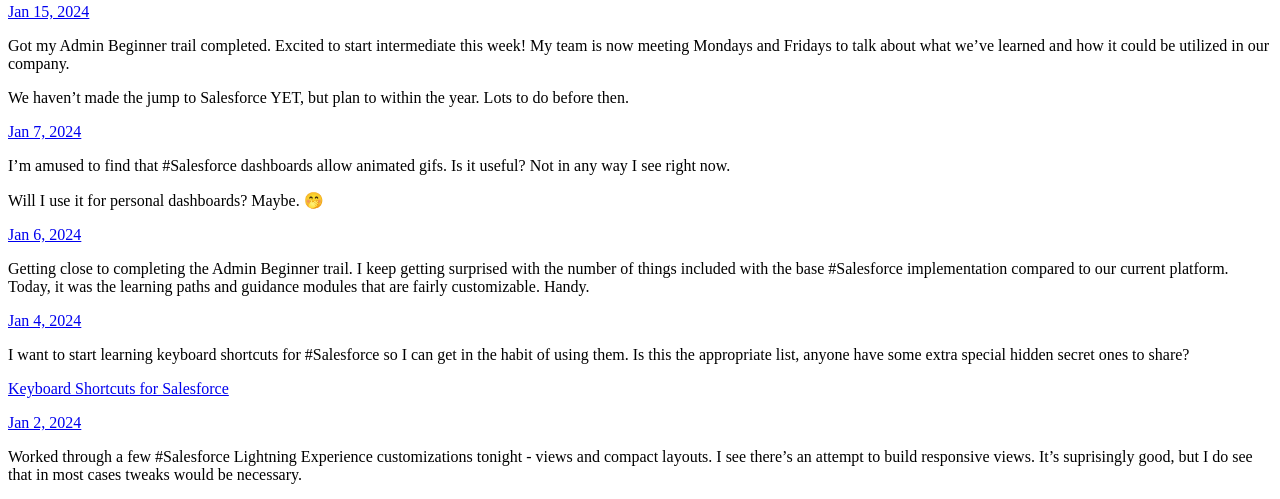
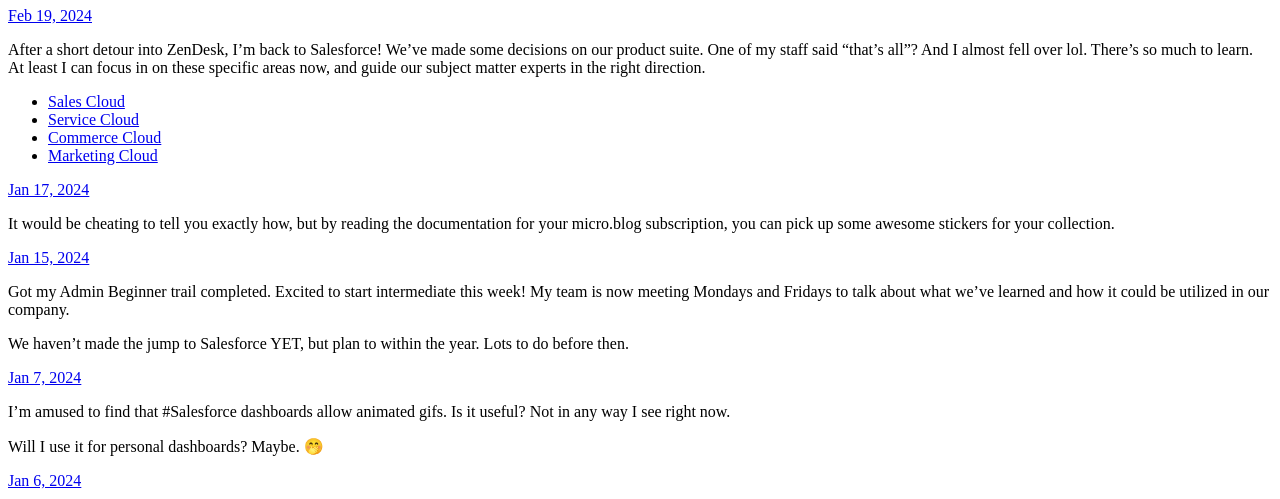
Before and after one commit to jeffsikes/microblog-backup, a plain HTML site: page index.html in a window 1280 px wide. Shown: the part 73-572 px from the top of the page. Drawn offline with Linux system fonts and the light colour scheme.

Commit message:
Archiving from Micro.blog.

```diff
--- a/index.html
+++ b/index.html
@@ -21,6 +21,25 @@
 <div class="h-feed">
 
 
+
+	  <div class="h-entry">
+
+			<h1><a href="https://box464.micro.blog/2024/02/19/no-going-back.html">No going back - we&#39;re on the path to Salesforce</a></h1>
+
+
+		<a href="https://box464.micro.blog/2024/02/19/no-going-back.html" class="u-url"><time class="dt-published" datetime="2024-02-19 21:48:37 -0600">Feb 19, 2024</time></a>
+
+		<div class="e-content">
+			 <p>After a short detour into ZenDesk, I&rsquo;m back to Salesforce! We&rsquo;ve made some decisions on our product suite. One of my staff said &ldquo;that&rsquo;s all&rdquo;? And I almost fell over lol. There&rsquo;s so much to learn. At least I can focus in on these specific areas now, and guide our subject matter experts in the right direction.</p>
+<ul>
+<li><a href="https://trailhead.salesforce.com/content/learn/modules/sales-cloud-platform-quick-look">Sales Cloud</a></li>
+<li><a href="https://trailhead.salesforce.com/content/learn/modules/service-cloud-platform-quick-look?trail_id=empower-managers-and-agents-with-the-service-cloud-platform">Service Cloud</a></li>
+<li><a href="https://trailhead.salesforce.com/content/learn/modules/cc_ccbasics/cc_ccbasics_getstarted">Commerce Cloud</a></li>
+<li><a href="https://trailhead.salesforce.com/content/learn/modules/mrkt_cloud_basics">Marketing Cloud</a></li>
+</ul>
+
+		</div>
+	  </div>
 
 	  <div class="h-entry">
 
```
